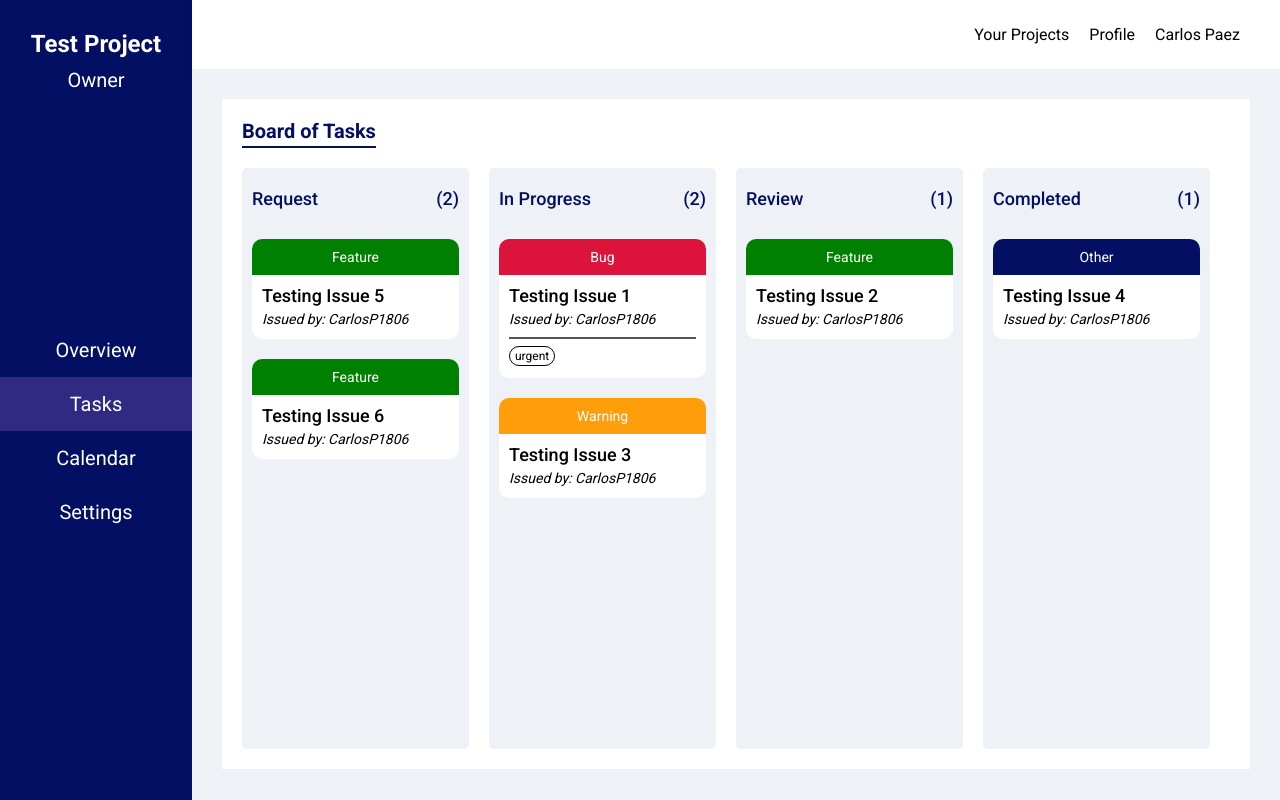
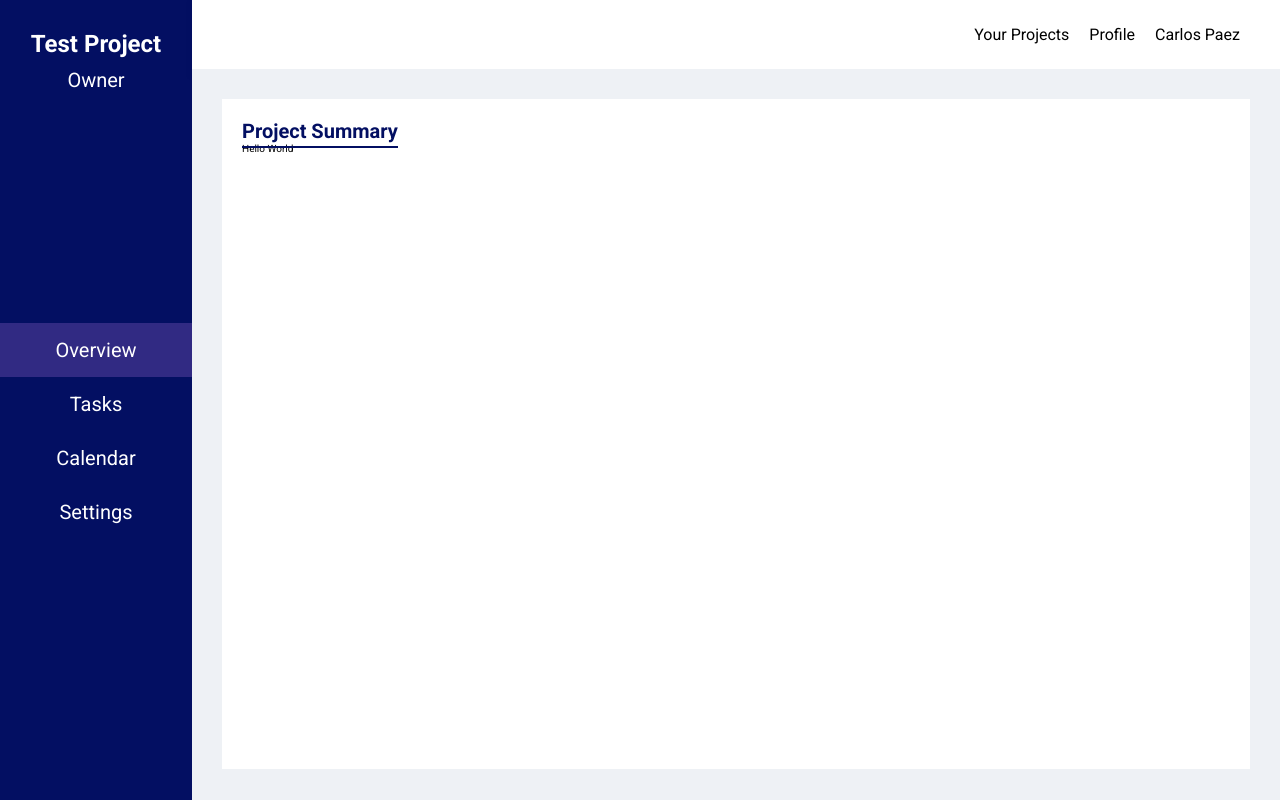
Before and after one commit to CarlosP1806/project-manager-app, a React (Create React App) app in the folder client/: page / in a window 1280 px wide. Built offline with nearby package versions, Linux system fonts and the light colour scheme.

Commit message:
Handle switch view in project section

```diff
--- a/client/src/App.js
+++ b/client/src/App.js
@@ -11,7 +11,7 @@ function App() {
         <Routes>
           <Route
             path="/"
-            element={<ProjectView currentSection="tasks" />} />
+            element={<ProjectView currentSection="overview" />} />
         </Routes>
       </>
     </Router>
--- a/client/src/components/AsideNavbar.css
+++ b/client/src/components/AsideNavbar.css
@@ -54,7 +54,7 @@
     background-color: var(--secondary-color);
 }
 
-.aside-navbar__link a {
+.aside-navbar__link p {
     font-size: var(--med-font);
 }
 
--- a/client/src/components/AsideNavbar.js
+++ b/client/src/components/AsideNavbar.js
@@ -4,7 +4,8 @@ import './AsideNavbar.css';
 function AsideNavbar({
   projectName,
   profileOwnership,
-  currentView
+  currentView,
+  switchView
 }) {
   return (
     <>
@@ -15,16 +16,16 @@ function AsideNavbar({
         </header>
         <ul className="aside-navbar__links">
           <li className={`aside-navbar__link ${currentView === 'overview' ? 'active' : ''}`}>
-            <a>Overview</a>
+            <p onClick={() => switchView('overview')}>Overview</p>
           </li>
           <li className={`aside-navbar__link ${currentView === 'tasks' ? 'active' : ''}`}>
-            <a>Tasks</a>
+            <p onClick={() => switchView('tasks')}>Tasks</p>
           </li>
           <li className={`aside-navbar__link ${currentView === 'calendar' ? 'active' : ''}`}>
-            <a>Calendar</a>
+            <p>Calendar</p>
           </li>
           <li className={`aside-navbar__link ${currentView === 'settings' ? 'active' : ''}`}>
-            <a>Settings</a>
+            <p>Settings</p>
           </li>
         </ul>
       </aside>
--- /dev/null
+++ b/client/src/pages/ProjectOverview.js
@@ -0,0 +1,18 @@
+import React from 'react'
+
+function ProjectOverview() {
+  return (
+    <>
+      <section className="section section--overview">
+        <header className="section__header">
+          <h1 className="section__title">Project Summary</h1>
+        </header>
+        <div className="overview__container">
+          Hello World
+        </div>
+      </section>
+    </>
+  )
+}
+
+export default ProjectOverview;
--- a/client/src/pages/ProjectView.js
+++ b/client/src/pages/ProjectView.js
@@ -1,21 +1,29 @@
-import React from 'react'
+import React, { useState } from 'react'
 import './ProjectView.css';
 
 import ProjectTasks from './ProjectTasks';
 import AsideNavbar from '../components/AsideNavbar';
 import TopNavbar from '../components/TopNavbar';
+import ProjectOverview from './ProjectOverview';
 
 function ProjectView({
   currentSection
 }) {
 
+  const [currentView, setCurrentView] = useState(currentSection);
+
   function getCurrentSection() {
-    switch(currentSection) {
+    switch (currentView) {
       case "tasks":
         return <ProjectTasks />;
+      case "overview":
       default:
-        return <ProjectTasks />;
+        return <ProjectOverview />;
     }
+  }
+
+  function handleSwitchView(newView) {
+    setCurrentView(newView);
   }
 
   return (
@@ -23,7 +31,8 @@ function ProjectView({
       <AsideNavbar
         projectName="Test Project"
         profileOwnership="Owner"
-        currentView="tasks" />
+        currentView={currentView}
+        switchView={handleSwitchView} />
 
       <main className="main">
         <TopNavbar profileName="Carlos Paez" />
```
